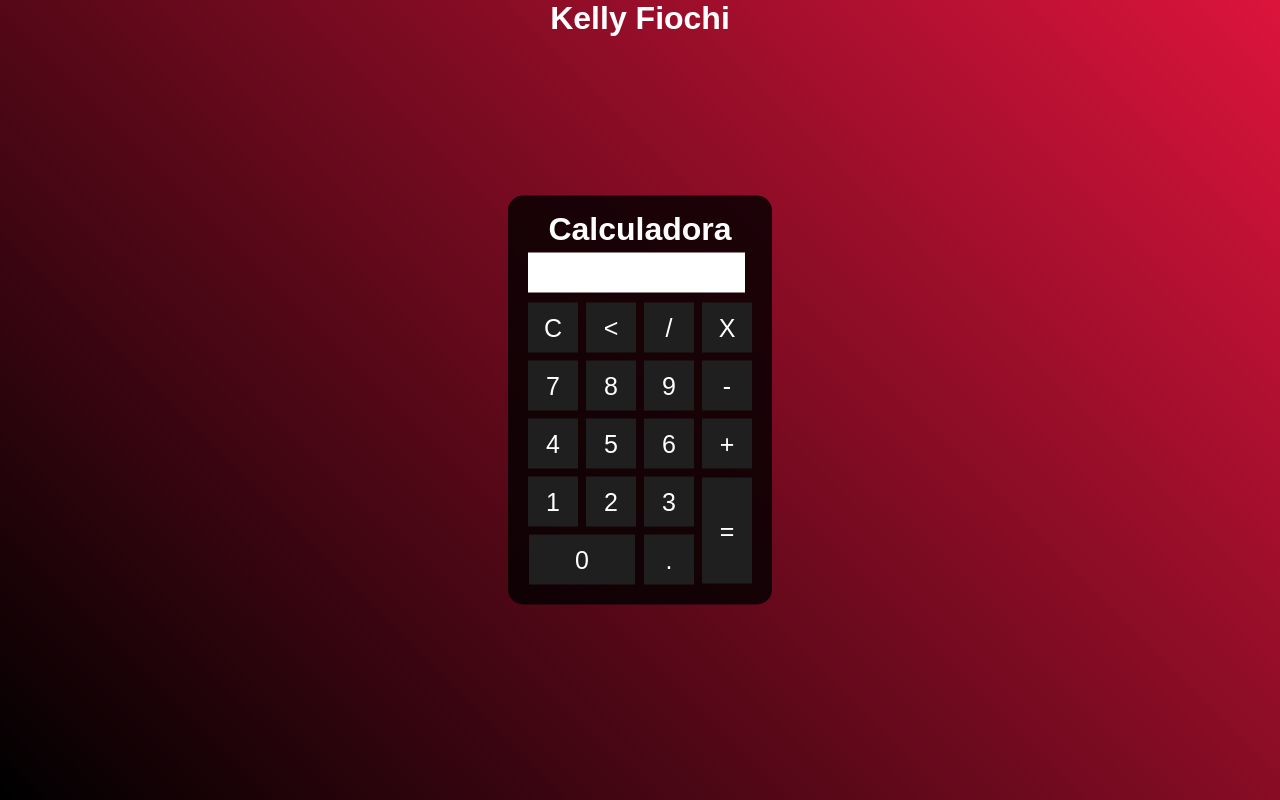
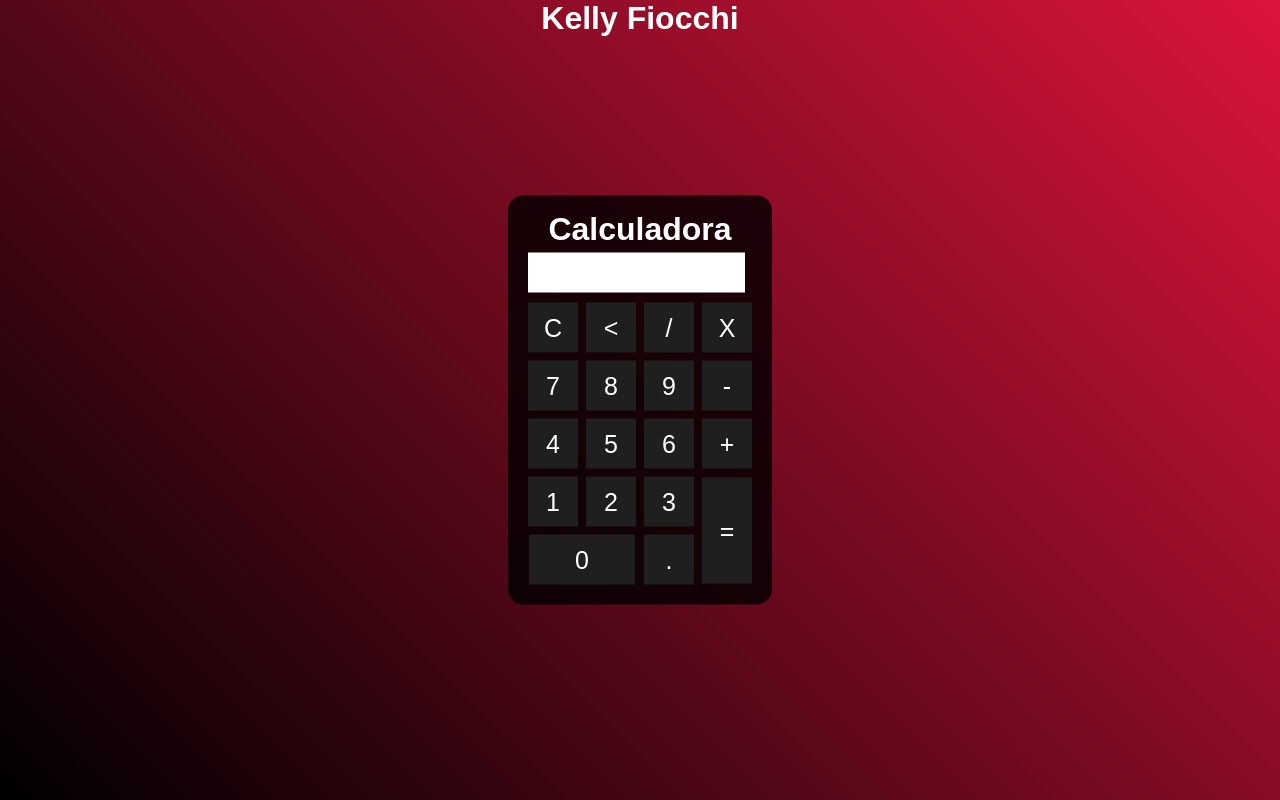
Before and after one commit to Kellyfiocchi/Kellyfiocchigit.github.io, a plain HTML site: page index.html in a window 1280 px wide. Drawn offline with Linux system fonts and the light colour scheme.

Commit message:
update html and readme

```diff
--- a/index.html
+++ b/index.html
@@ -52,7 +52,7 @@
 </head>
 <body>
     <div class="fundo">
-        <h1>Kelly Fiochi</h1>
+        <h1>Kelly Fiocchi</h1>
         <div class="calculadora">
             <h1>Calculadora</h1>
             <p id="resultado"></p>
```
Also changed, not shown: 1 other file.
